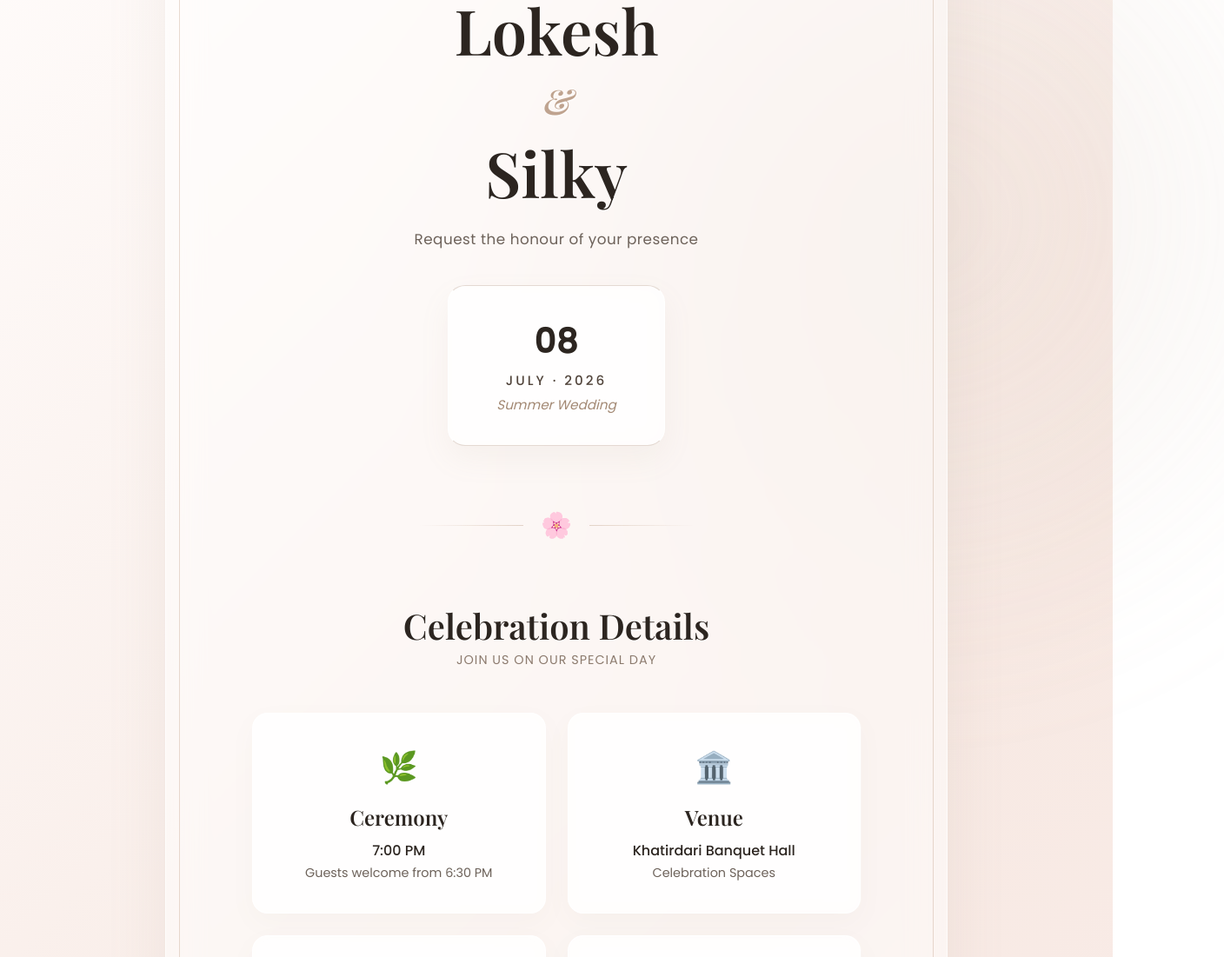
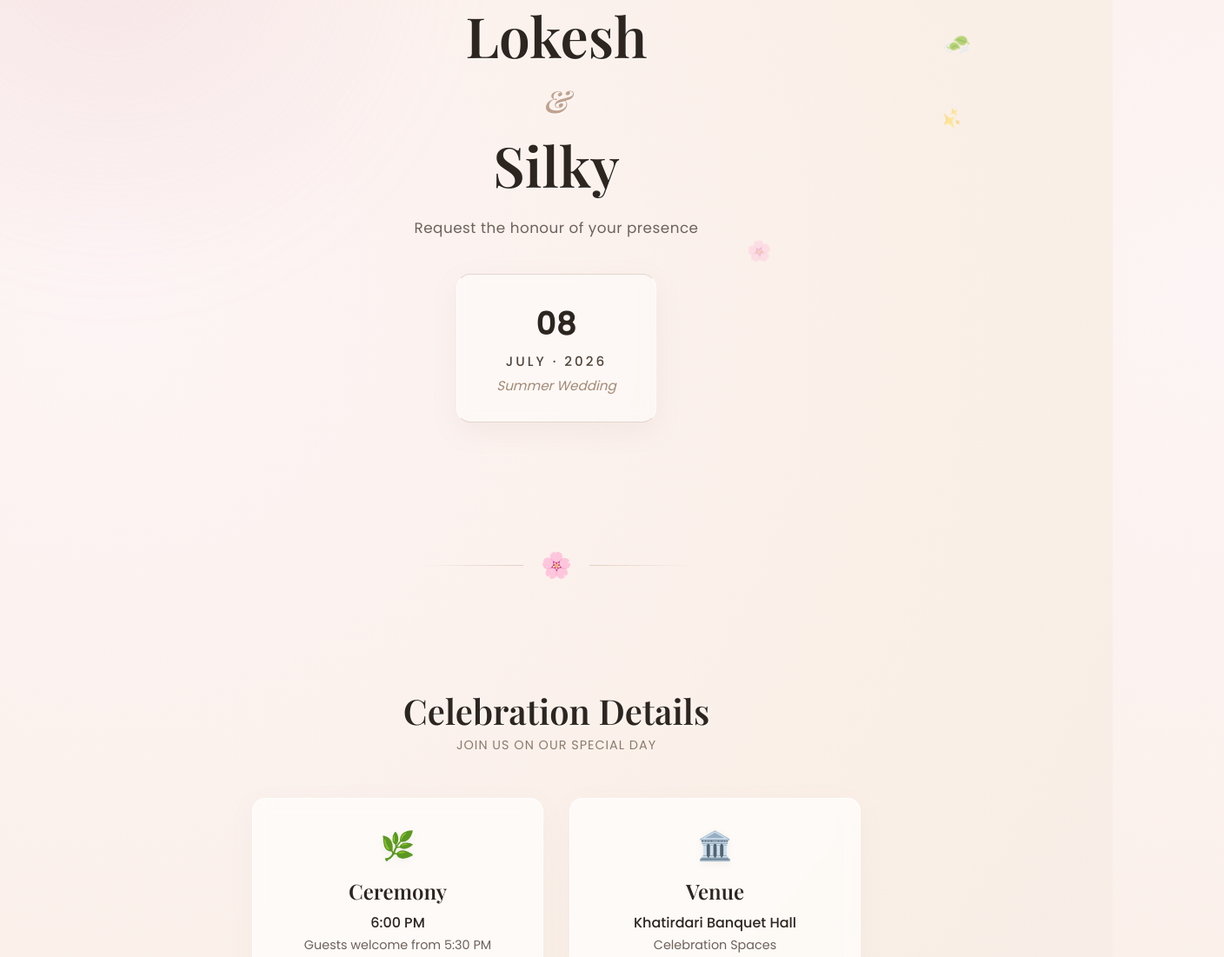
Before and after one commit to silkysingla01-pixel/wedding-invitation, a plain HTML site: page index.html in a window 1280 px wide. Shown: the part 181-1282 px from the top of the page at 87% size, 1408 px wide, since content can reach past the window. Drawn offline with nearby package versions, Linux system fonts and the light colour scheme; a web font is replaced by a local one.

Commit message:
Update index.html

```diff
--- a/index.html
+++ b/index.html
@@ -13,83 +13,64 @@
             margin: 0;
             padding: 0;
         }
-
         body {
             font-family: 'Poppins', sans-serif;
-            /* Luxurious Midnight Rose & Soft Champagne Depth Gradient */
-            background: linear-gradient(135deg, #fffcfb 0%, #f7e9e3 50%, #fcefed 100%);
+            /* Romantic Blush & Warm Champagne Watercolor-like Gradient Backing */
+            background: radial-gradient(circle at 10% 20%, rgba(253, 244, 245, 1) 0%, rgba(250, 239, 230, 1) 45%, rgba(243, 231, 233, 1) 90%);
             color: #3d342e;
             text-align: center;
             overflow-x: hidden;
             position: relative;
         }
 
-        /* Animated Ambient Magical Lighting Effects */
-        .ambient-glow {
-            position: fixed;
-            width: 80vw;
-            height: 80vw;
-            border-radius: 50%;
+        /* Ambient glowing background shapes for a magical aesthetic */
+        body::before {
+            content: "";
+            position: absolute;
+            top: -10%;
+            left: -20%;
+            width: 60vw;
+            height: 60vw;
+            background: radial-gradient(circle, rgba(234, 191, 203, 0.25) 0%, rgba(255, 255, 255, 0) 70%);
             z-index: -1;
-            filter: blur(80px);
-            opacity: 0.6;
-            pointer-events: none;
-        }
-        .glow-1 {
-            top: -20%;
-            left: -20%;
-            background: radial-gradient(circle, rgba(24bc, 188, 156, 0.25) 0%, rgba(255, 240, 245, 0) 70%);
-            animation: floatGlow 12s infinite alternate ease-in-out;
-        }
-        .glow-2 {
-            bottom: -10%;
-            right: -20%;
-            background: radial-gradient(circle, rgba(216, 196, 182, 0.4) 0%, rgba(255, 255, 255, 0) 70%);
-            animation: floatGlow 15s infinite alternate-reverse ease-in-out;
+            filter: blur(50px);
         }
 
-        @keyframes floatGlow {
-            0% { transform: translate(0, 0) scale(1); }
-            100% { transform: translate(5%, 8%) scale(1.1); }
-        }
-
-        /* Fine Art Frame Layout Container */
-        .invitation-frame {
-            max-width: 900px;
-            margin: 40px auto;
-            background: rgba(255, 255, 255, 0.5);
-            backdrop-filter: blur(20px);
-            -webkit-backdrop-filter: blur(20px);
-            border: 1px solid rgba(255, 255, 255, 0.7);
-            border-radius: 30px;
-            box-shadow: 0 30px 70px rgba(168, 148, 133, 0.12);
-            position: relative;
-            padding: 20px;
-        }
-
-        /* Delicate Inner Gold Border */
-        .invitation-frame::after {
+        body::after {
             content: "";
             position: absolute;
-            top: 15px;
-            bottom: 15px;
-            left: 15px;
-            right: 15px;
-            border: 1px solid rgba(188, 156, 130, 0.35);
-            border-radius: 20px;
-            pointer-events: none;
-            z-index: 1;
+            bottom: 10%;
+            right: -10%;
+            width: 50vw;
+            height: 50vw;
+            background: radial-gradient(circle, rgba(216, 196, 182, 0.3) 0%, rgba(255, 255, 255, 0) 70%);
+            z-index: -1;
+            filter: blur(40px);
         }
 
         section {
-            min-height: 85vh;
+            min-height: 100vh;
             display: flex;
             flex-direction: column;
             justify-content: center;
             align-items: center;
-            padding: 60px 40px;
-            position: relative;
-            z-index: 2;
+            padding: 60px 20px;
+            /* EFFECT 1: Prepare sections for fade-in scroll reveal */
+            opacity: 0;
+            transform: translateY(40px);
+            transition: opacity 1.2s cubic-bezier(0.215, 0.610, 0.355, 1), transform 1.2s cubic-bezier(0.215, 0.610, 0.355, 1);
+        }
+
+        /* Keep the first section visible instantly so guests don't see a blank page */
+        section.intro-sec {
+            opacity: 1;
+            transform: translateY(0);
+        }
+
+        /* EFFECT 1: Class triggered by JavaScript on scroll */
+        section.reveal-appear {
+            opacity: 1;
+            transform: translateY(0);
         }
 
         /* Title Screen */
@@ -98,7 +79,7 @@
         }
         .subtitle {
             font-size: 1.1rem;
-            letter-spacing: 5px;
+            letter-spacing: 4px;
             text-transform: uppercase;
             color: #8c7b6e;
             margin-bottom: 25px;
@@ -106,7 +87,7 @@
         }
         .names {
             font-family: 'Playfair Display', serif;
-            font-size: 4.5rem;
+            font-size: 4rem;
             color: #2c2520;
             margin-bottom: 20px;
             line-height: 1.2;
@@ -116,24 +97,24 @@
             font-family: 'Playfair Display', serif;
             font-style: italic;
             display: block;
-            font-size: 2.5rem;
+            font-size: 2.2rem;
             margin: 15px 0;
             color: #bfa38f;
         }
 
-        /* Ultra Glassmorphism Date Box */
+        /* Glassmorphism Date Box */
         .date-box {
             margin-top: 40px;
-            background: rgba(255, 255, 255, 0.7);
-            backdrop-filter: blur(12px);
-            -webkit-backdrop-filter: blur(12px);
-            border: 1px solid rgba(255, 255, 255, 0.8);
+            background: rgba(255, 255, 255, 0.45);
+            backdrop-filter: blur(8px);
+            -webkit-backdrop-filter: blur(8px);
+            border: 1px solid rgba(255, 255, 255, 0.6);
             border-top: 1px solid rgba(188, 164, 146, 0.4);
             border-bottom: 1px solid rgba(188, 164, 146, 0.4);
-            border-radius: 20px;
-            padding: 30px 55px;
+            border-radius: 16px;
+            padding: 25px 45px;
             display: inline-block;
-            box-shadow: 0 15px 35px rgba(168, 148, 133, 0.08);
+            box-shadow: 0 10px 30px rgba(168, 148, 133, 0.1);
         }
         .date-box div {
             margin: 5px 0;
@@ -148,8 +129,6 @@
             margin: 10px 0;
             font-size: 1.8rem;
             opacity: 0.8;
-            z-index: 2;
-            position: relative;
         }
         .divider::before, .divider::after {
             content: "";
@@ -162,119 +141,101 @@
         .divider::before { --direction: right; }
         .divider::after { --direction: left; }
 
-        /* Details Grid with Frosted Cards */
+        /* Details Grid with Premium Frost Cards */
         .grid-container {
             display: grid;
             grid-template-columns: 1fr 1fr;
-            gap: 25px;
+            gap: 30px;
             max-width: 700px;
             width: 100%;
             margin-top: 40px;
         }
-        @media (max-width: 650px) {
+        @media (max-width: 600px) {
             .grid-container { grid-template-columns: 1fr; gap: 20px; }
-            .names { font-size: 3.2rem; }
-            .invitation-frame { margin: 15px; }
-            section { padding: 40px 20px; }
+            .names { font-size: 3rem; }
         }
         .grid-item {
-            padding: 35px 25px;
-            background: rgba(255, 255, 255, 0.75);
+            padding: 30px 20px;
+            background: rgba(255, 255, 255, 0.65);
             backdrop-filter: blur(10px);
             -webkit-backdrop-filter: blur(10px);
-            border: 1px solid rgba(255, 255, 255, 0.9);
-            border-radius: 18px;
-            box-shadow: 0 10px 30px rgba(140, 123, 110, 0.04);
-            transition: all 0.4s cubic-bezier(0.16, 1, 0.3, 1);
+            border: 1px solid rgba(255, 255, 255, 0.7);
+            border-radius: 15px;
+            box-shadow: 0 8px 32px rgba(140, 123, 110, 0.05);
+            transition: transform 0.4s cubic-bezier(0.165, 0.84, 0.44, 1), box-shadow 0.4s cubic-bezier(0.165, 0.84, 0.44, 1), background 0.4s ease;
         }
         .grid-item:hover {
-            transform: translateY(-6px);
-            box-shadow: 0 20px 40px rgba(140, 123, 110, 0.12);
-            background: rgba(255, 255, 255, 0.95);
-            border: 1px solid rgba(188, 156, 130, 0.3);
+            transform: translateY(-8px);
+            box-shadow: 0 15px 40px rgba(140, 123, 110, 0.15);
+            background: rgba(255, 255, 255, 0.85);
         }
         .icon {
-            font-size: 2.2rem;
-            margin-bottom: 15px;
+            font-size: 2rem;
+            margin-bottom: 12px;
             display: inline-block;
+            filter: drop-shadow(0 2px 4px rgba(0,0,0,0.05));
+            transition: transform 0.3s ease;
+        }
+        /* Extra small touch: micro-bounce icon on card hover */
+        .grid-item:hover .icon {
+            transform: scale(1.15) rotate(3deg);
         }
         .item-title {
             font-family: 'Playfair Display', serif;
             font-size: 1.5rem;
-            margin-bottom: 10px;
+            margin-bottom: 8px;
             color: #2c2520;
             font-weight: 600;
         }
 
-        /* Quote Section - Delicate banner overlap */
+        /* Quote Section - Soft overlay banner */
         .quote-sec {
-            background: rgba(249, 243, 240, 0.6);
-            backdrop-filter: blur(8px);
+            background: rgba(245, 234, 228, 0.5);
+            backdrop-filter: blur(4px);
             font-family: 'Playfair Display', serif;
             font-style: italic;
-            font-size: 1.45rem;
+            font-size: 1.4rem;
             line-height: 1.9;
-            padding: 70px 45px;
-            border-top: 1px solid rgba(188, 156, 130, 0.15);
-            border-bottom: 1px solid rgba(188, 156, 130, 0.15);
-            width: calc(100% + 40px);
-            margin-left: -20px;
+            padding: 80px 40px;
+            border-top: 1px solid rgba(255,255,255,0.4);
+            border-bottom: 1px solid rgba(255,255,255,0.4);
         }
         .quote-author {
             font-family: 'Poppins', sans-serif;
             font-style: normal;
             font-size: 0.9rem;
-            letter-spacing: 4px;
+            letter-spacing: 3px;
             margin-top: 25px;
             color: #8c7b6e;
             text-transform: uppercase;
         }
 
-        /* Premium RSVP Button */
-        .rsvp-btn {
-            display: inline-block;
-            background: linear-gradient(135deg, #4d4037 0%, #211b17 100%);
-            color: #ffffff;
-            padding: 18px 50px;
-            text-decoration: none;
-            border-radius: 50px;
-            font-weight: 500;
-            letter-spacing: 2px;
-            margin-top: 30px;
-            text-transform: uppercase;
-            font-size: 0.9rem;
-            box-shadow: 0 10px 30px rgba(44, 37, 32, 0.2);
-            transition: all 0.4s cubic-bezier(0.16, 1, 0.3, 1);
-        }
-        .rsvp-btn:hover {
-            transform: scale(1.04);
-            box-shadow: 0 15px 35px rgba(44, 37, 32, 0.35);
-            background: linear-gradient(135deg, #615247 0%, #332a24 100%);
-        }
-
         footer {
             padding: 50px 20px;
-            background: rgba(35, 30, 26, 0.98);
+            background: #231e1a;
             color: #fbf9f6;
             font-size: 0.85rem;
             letter-spacing: 2px;
             text-transform: uppercase;
-            border-bottom-left-radius: 28px;
-            border-bottom-right-radius: 28px;
-            position: relative;
-            z-index: 2;
-            margin: 0 -20px -20px -20px;
+        }
+
+        /* EFFECT 3: Petal Fall Style Rule base styling */
+        .falling-petal {
+            position: fixed;
+            top: -20px;
+            pointer-events: none;
+            z-index: 999;
+            user-select: none;
+            animation: fall linear forwards;
+        }
+        @keyframes fall {
+            to {
+                top: 105vh;
+            }
         }
     </style>
 </head>
 <body>
-
-    <!-- Ambient Glowing Background Blobs -->
-    <div class="ambient-glow glow-1"></div>
-    <div class="ambient-glow glow-2"></div>
-
-    <!-- Main Decorative Invitation Frame -->
-    <div class="invitation-frame">
 
     <!-- SECTION 1: Intro -->
     <section class="intro-sec">
@@ -287,7 +248,7 @@
         <p style="color: #6d625a; font-size: 1.05rem; letter-spacing: 0.5px;">Request the honour of your presence</p>
 
         <div class="date-box">
-                <div style="font-size: 2.4rem; font-weight: 600; color: #2c2520; letter-spacing: 1px;">08</div>
+            <div style="font-size: 2.2rem; font-weight: 600; color: #2c2520; letter-spacing: 1px;">08</div>
             <div style="letter-spacing: 3px; text-transform: uppercase; font-size: 0.95rem; font-weight: 500; color: #52453c;">July · 2026</div>
             <div style="color: #a38974; font-style: italic; margin-top: 4px; font-size: 0.95rem;">Summer Wedding</div>
         </div>
@@ -305,8 +266,8 @@
             <div class="grid-item">
                 <div class="icon">🌿</div>
                 <div class="item-title">Ceremony</div>
-                    <div style="font-weight: 500; color: #2c2520; margin-bottom: 3px;">7:00 PM</div>
-                    <div style="font-size: 0.9rem; color: #6d625a;">Guests welcome from 6:30 PM</div>
+                <div style="font-weight: 500; color: #2c2520; margin-bottom: 3px;">6:00 PM</div>
+                <div style="font-size: 0.9rem; color: #6d625a;">Guests welcome from 5:30 PM</div>
             </div>
             <!-- Venue -->
             <div class="grid-item">
@@ -334,27 +295,77 @@
 
     <!-- SECTION 3: Quote -->
     <section class="quote-sec">
-            <div style="max-width: 650px; margin: 0 auto; padding: 0 20px;">
+        <div style="max-width: 650px; margin: 0 auto;">
             "With joyful hearts we invite you to witness the beginning of our forever — a day woven with love, laughter, and the people who matter most."
             <div class="quote-author">— Lokesh &amp; Silky</div>
         </div>
     </section>
 
-        <!-- SECTION 4: RSVP -->
-        <section style="min-height: 50vh;">
-            <h2 class="names" style="font-size: 2.8rem; margin-bottom: 5px;">Kindly RSVP</h2>
-            <p class="subtitle" style="font-size: 0.95rem; color: #a1836c; font-weight: 500; margin-bottom: 10px;">By the 6th of July, 2026</p>
-
-            <a href="YOUR_GOOGLE_FORM_LINK_HERE" target="_blank" class="rsvp-btn">Confirm Attendance</a>
-        </section>
-
     <!-- Footer -->
     <footer>
-            <div style="margin-bottom: 8px; font-family: 'Playfair Display', serif; font-size: 1.3rem; text-transform: none; font-style: italic; color: #bfa38f;">Lokesh &amp; Silky</div>
-            <div style="opacity: 0.6; font-size: 0.75rem;">08 · 07 · 2026  ·  Summer Wedding</div>
+        <div style="margin-bottom: 8px; font-family: 'Playfair Display', serif; font-size: 1.2rem; text-transform: none; font-style: italic;">Lokesh &amp; Silky</div>
+        <div style="opacity: 0.5; font-size: 0.75rem;">08 · 07 · 2026  ·  Summer Wedding</div>
     </footer>
 
-    </div>
+    <!-- INTERACTIVE JAVASCRIPT EFFECTS -->
+    <script>
+        /* ========================================================
+           EFFECT A: SCROLL REVEAL (Intersection Observer)
+           ======================================================== */
+        const allSections = document.querySelectorAll('section');
+
+        const revealObserver = new IntersectionObserver((entries) => {
+            entries.forEach(entry => {
+                if (entry.isIntersecting) {
+                    entry.target.classList.add('reveal-appear');
+                }
+            });
+        }, {
+            threshold: 0.12, // Section triggers when 12% visible
+            rootMargin: "0px 0px -50px 0px"
+        });
+
+        allSections.forEach(section => {
+            revealObserver.observe(section);
+        });
+
+
+        /* ========================================================
+           EFFECT B: GENTLE PETAL & LEAF DROP (Summer Vibes)
+           ======================================================== */
+        function spawnPetal() {
+            const petal = document.createElement('div');
+            petal.classList.add('falling-petal');
+
+            // Alternating mix of summer petals and soft leaves
+            const items = ['🌸', '🍃', '🌸', '✨'];
+            petal.innerHTML = items[Math.floor(Math.random() * items.length)];
+
+            // Random styling setups for realism
+            petal.style.left = Math.random() * 100 + 'vw';
+            const size = Math.random() * 12 + 14; // 14px to 26px
+            petal.style.fontSize = `${size}px`;
+            petal.style.opacity = Math.random() * 0.4 + 0.3; // Gentle transparency values
+
+            // Randomized falling speed
+            const fallDuration = Math.random() * 6 + 6; // 6s to 12s fall time
+            petal.style.animationDuration = `${fallDuration}s`;
+
+            // Custom subtle sway side-to-side behavior
+            const swayDistance = Math.random() * 40 - 20; // -20px to 20px
+            petal.style.transform = `translateX(${swayDistance}px) rotate(${Math.random() * 360}deg)`;
+
+            document.body.appendChild(petal);
+
+            // Automatic cleanup to prevent webpage memory lag
+            setTimeout(() => {
+                petal.remove();
+            }, fallDuration * 1000);
+        }
+
+        // Drop a fresh item every 900ms
+        setInterval(spawnPetal, 900);
+    </script>
 
 </body>
 </html>
```
Lines whose indentation alone changed are shown as unchanged.
